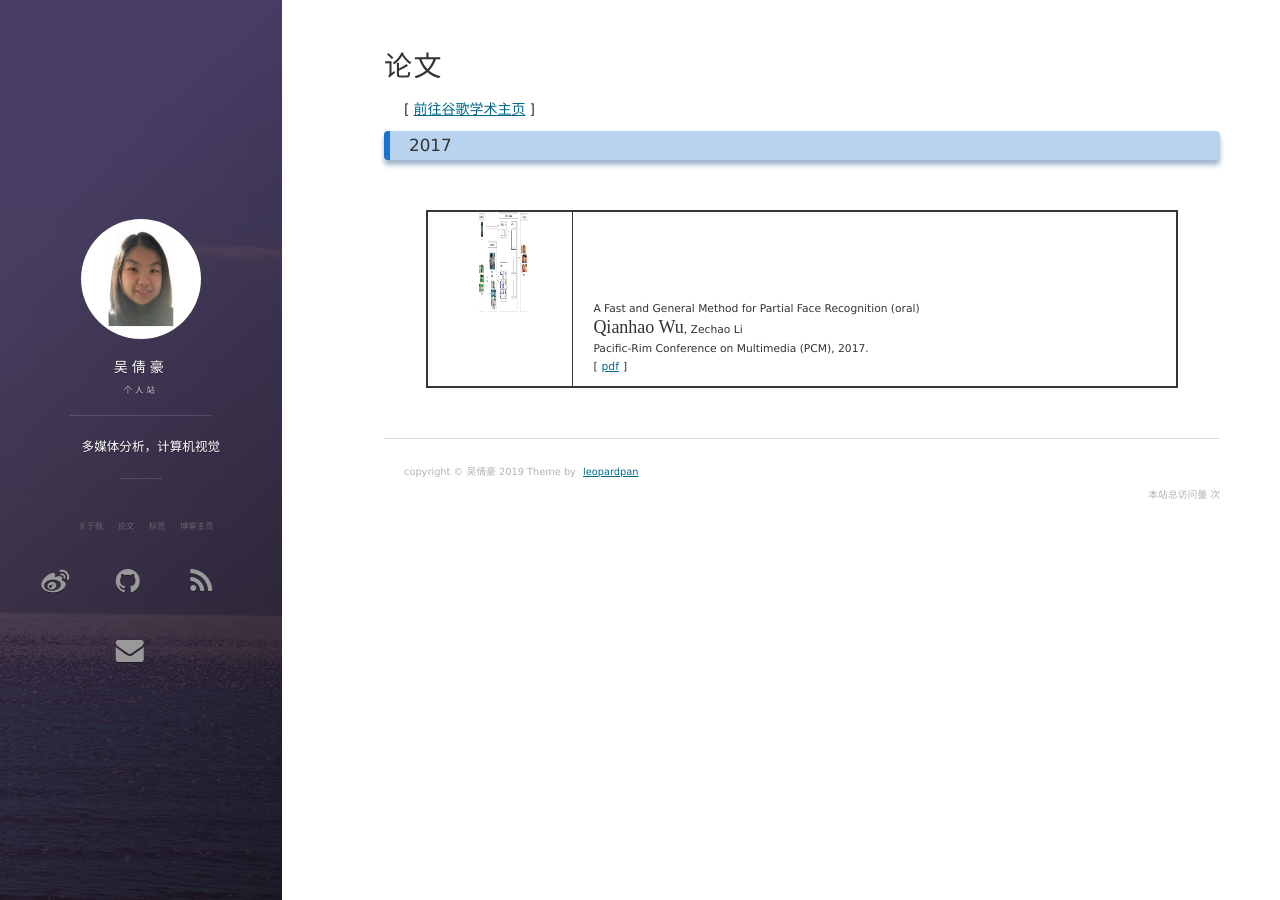
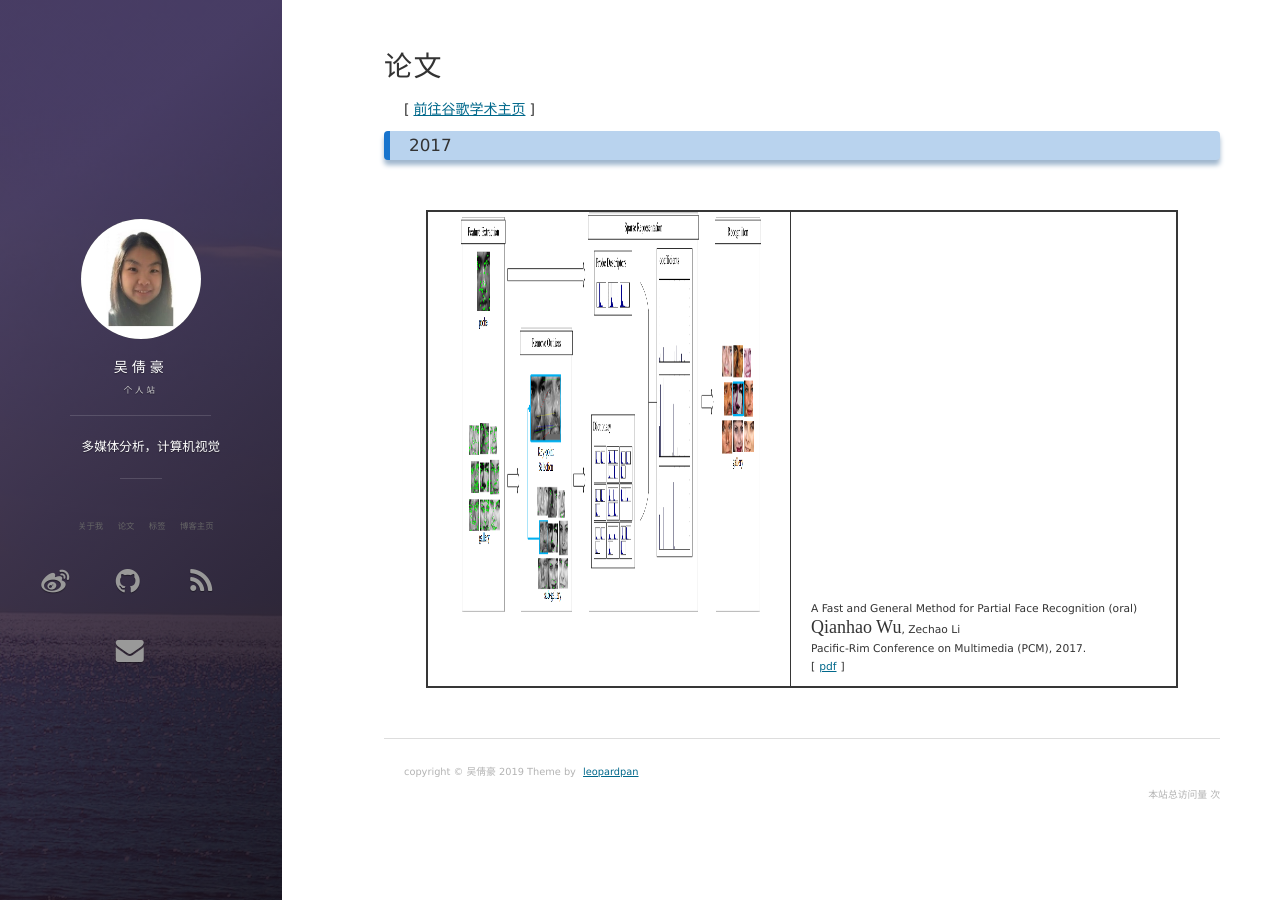
Before and after one commit to wqhIris/homepage, a Jekyll site: the page built from archive.md, in a window 1280 px wide. Built offline with Jekyll 4.4.1, drawn with Linux system fonts in a browser that asks for light colours; nearby versions of some CDN libraries; comment, search, counter and statistics services are not loaded.

Commit message:
Update archive.md

```diff
--- a/archive.md
+++ b/archive.md
@@ -9,7 +9,7 @@
 <table class="imgtable">
   <tr>
     <td>
-      <img src="/images/papers/pcm2017_partial_pace_recog.png" alt="PCM2017_partial_face_recog" width=50 height=100 />
+      <img src="/images/papers/pcm2017_partial_pace_recog.png" alt="PCM2017_partial_face_recog" width=300 height=400 />
     </td>
     <td align="left" valign="middle">
       <p>
```
